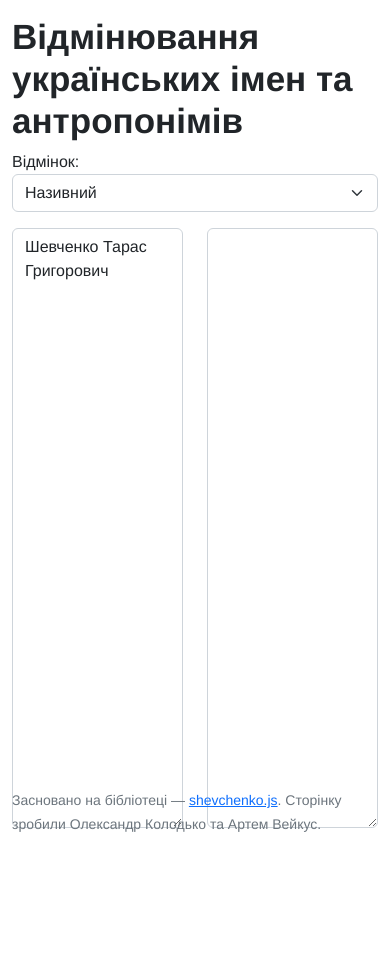
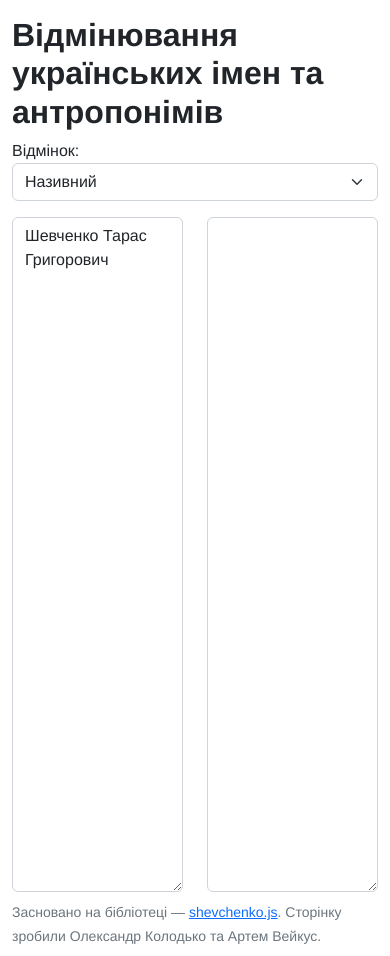
Before and after one commit to agentyzmin/pib, a plain HTML site: page app/index.html in a window 390 px wide. Before the commit the page ends 844 px from the top, so only its background shows below. Drawn offline with nearby package versions, Linux system fonts and the light colour scheme; a script that the page names is missing; a web font is replaced by a local one.

Commit message:
upd /index

```diff
--- a/app/index.html
+++ b/app/index.html
@@ -70,7 +70,13 @@ h1 {
 }
 
 textarea {
-    height: 600px;
+    height: 80vh;
+}
+
+@media only screen and (max-width: 600px) {
+    h1 {
+        font-size: 2.0rem;
+    }
 }
 
 </style>
@@ -98,7 +104,7 @@ textarea {
     </div>
 </div>
 
-<footer class="footer mt-auto py-2 fixed-bottom">
+<footer class="footer mt-auto py-2 ">
   <div class="container">
     <span class="text-muted small">Засновано на бібліотеці — <a href="https://shevchenko-js.tooleks.com/#usage-example" target="_blank">shevchenko.js</a>. Сторінку зробили Олександр Колодько та Артем Вейкус.</span>
   </div>
```
